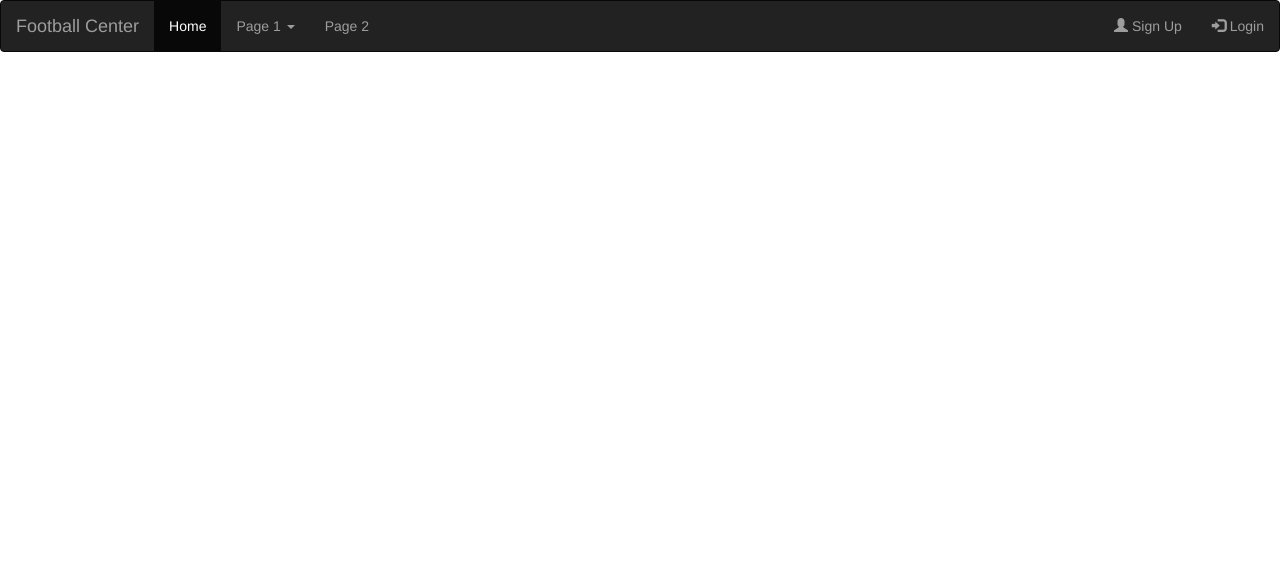
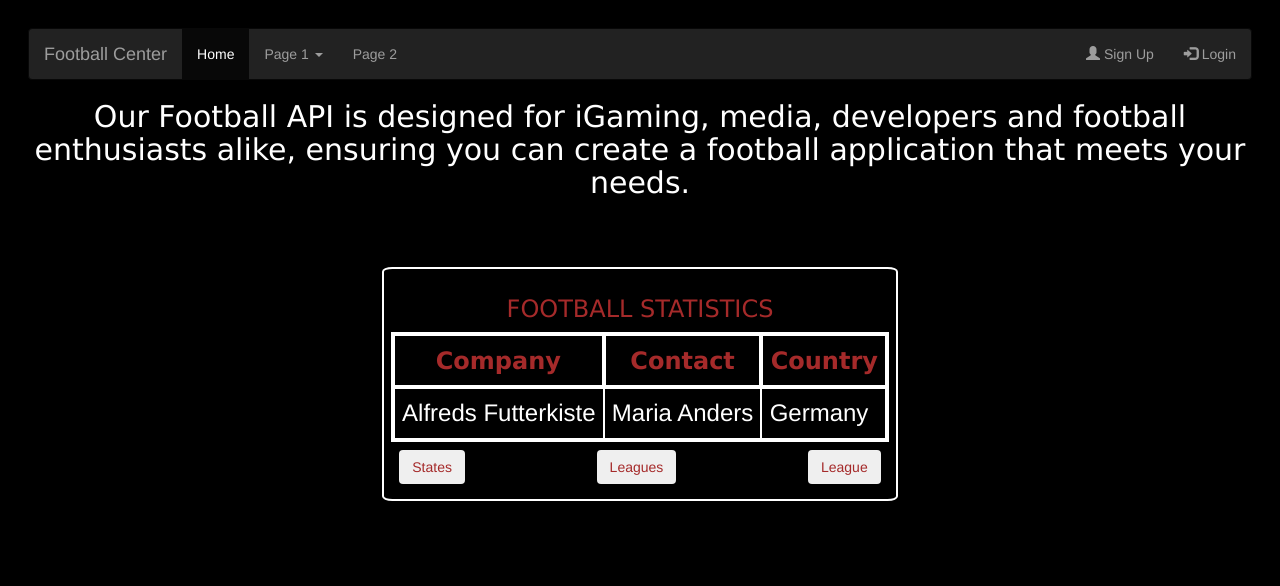
Before and after one commit to Timoh97/YoungAncel__API, a Python web app: template app/templates/main/index.html in a window 1280 px wide. Shown: the top 586 px of the page. Run offline with Jinja, Linux system fonts and the light colour scheme; the template is opened without the code that fills it, so the values that code supplies are empty; some libraries are stand-ins or nearby versions.

Commit message:
create index.html and style using css

```diff
--- a/app/main/views.py
+++ b/app/main/views.py
@@ -16,7 +16,7 @@ conn.request("GET", "/timezone", headers=headers)
 res = conn.getresponse()
 data = res.read()
 
-print(data.decode("utf-8"))
+# print(data.decode("utf-8"))
 
 @main.route('/')
 def index():
--- /dev/null
+++ b/app/static/styles.css
@@ -0,0 +1,68 @@
+
+.items{
+    background-color: black;
+    height: auto;
+    width: auto;
+    padding: 2em;
+}
+
+.row{
+    display:flex;
+    flex-direction: row;
+    justify-content: space-around;
+    flex-wrap: wrap;
+    padding: 3rem;
+    height: auto;
+    width: auto;
+    background-color: black;
+}
+
+.row1{
+    display: flex;
+    flex-direction: row;
+    justify-content: space-between;
+    flex-wrap: nowrap;
+    padding: .3em;
+    margin: .3em;
+}
+
+.col-3{
+    border: .2em solid white;
+    color: white;
+    padding: .5em;
+    margin: 2em;
+    height: fit-content;
+    width: fit-content;
+    border-radius: 2%;
+}
+p,h1,h2,h4,h5,h6{
+    color: white;
+    font-family: Verdana, Geneva, Tahoma, sans-serif;
+    font-style: initial;
+}
+h3{
+    font-size: x-large;
+    font-family: Verdana, Geneva, Tahoma, sans-serif;
+    font-style: initial;
+}
+table,tr{
+    border: .2em solid white;
+    padding: .3em;
+    font-size: x-large;
+    border-collapse: collapse;
+}
+td{
+    color: white;
+    border: .1em solid white;
+    padding: .3em;
+}
+th{
+    color: brown;
+    border: .2em solid white;
+    padding: .3em;
+    text-align: center;
+    font-size: x-large;
+    font-family: Verdana, Geneva, Tahoma, sans-serif;
+    font-style: initial;
+    border-collapse: collapse;
+}
--- a/app/templates/main/index.html
+++ b/app/templates/main/index.html
@@ -2,31 +2,51 @@
 
 
 
-
+{% block content %}
 
 <!DOCTYPE html>
 <html lang="en">
 <head>
-	<meta charset="UTF-8">
-	<meta http-equiv="X-UA-Compatible" content="IE=edge">
-	<meta name="viewport" content="width=device-width, initial-scale=1">
-	<meta name="description" content="">
-
-	<!-- title -->
-	<title>Football</title>
-
+    <meta charset="UTF-8">
+    <meta http-equiv="X-UA-Compatible" content="IE=edge">
+    <meta name="viewport" content="width=device-width, initial-scale=1.0">
+    <title>FOOTBALLSTATS</title>
+    <link href="https://maxcdn.bootstrapcdn.com/bootstrap/3.3.5/css/bootstrap.min.css"
+    rel="stylesheet" integrity="sha256-MfvZlkHCEqatNoGiOXveE8FIwMzZg4W85qfrfIFBfYc= sha512-dTfge/zgoMYpP7QbHy4gWMEGsbsdZeCXz7irItjcC3sPUFtf0kuFbDz/ixG7ArTxmDjLXDmezHubeNikyKGVyQ=="
+    crossorigin="anonymous">
+    <link rel="stylesheet" type="text/css" href="./static/styles.css">
 </head>
-{% block content %}
-<body>
-
-</body>
-</html>
-
-	<!--PreLoader-->
+<body class="items">
+    <div class="intro">
+     <h2 class="text-center">Our Football API is designed for iGaming, media, developers and football enthusiasts alike, ensuring you can create a football application that meets your needs.</h2>
+    </div>
+    <div class="row">
+        <div class="col-3">
+            <h3 class="text-center" style="color: brown;">FOOTBALL STATISTICS</h3>
+            <div class="col-12">
+                <table>
+                    <tr>
+                      <th>Company</th>
+                      <th>Contact</th>
+                      <th>Country</th>
+                    </tr>
+                    <tr>
+                      <td>Alfreds Futterkiste</td>
+                      <td>Maria Anders</td>
+                      <td>Germany</td>
+                    </tr>
+                  </table>
+                  <div class="row1">
+    <button class="btn btn-outline-primary"><span style="color: brown;">States</span></button>
+    <button class="btn btn-outline-primary"><span style="color: brown;">Leagues</span></button>
+    <button class="btn btn-outline-primary"><span style="color: brown;">League</span></button>
+</div>
+            </div>
+        </div>
 
 
 
-
-
-
+    </div>
+</body>
+</html>
 {% endblock %}
```
Also changed, not shown: README.md.
